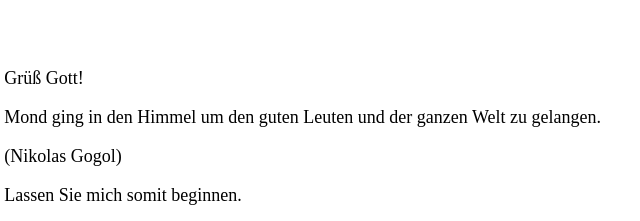
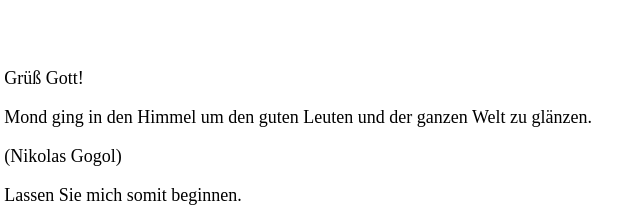
Before and after one commit to MariaGavrilina/mond, a plain HTML site: page index.html in a window 1280 px wide. Shown: the top 221 px of the page, 622-1262 px from the left. Drawn offline with Linux system fonts and the light colour scheme; a web font is replaced by a local one.

Commit message:
add fix grammar

```diff
--- a/index.html
+++ b/index.html
@@ -28,7 +28,7 @@
     <div class="text">
 
       <p>Grüß Gott!</p>
-      <p> Mond ging in den Himmel um den guten Leuten und der ganzen Welt zu gelangen.</p>
+      <p> Mond ging in den Himmel um den guten Leuten und der ganzen Welt zu glänzen.</p>
       <p>(Nikolas Gogol) </p>
       <p>Lassen Sie mich somit beginnen.</p>
       <p>Ich heiße Mond.</p>
```
